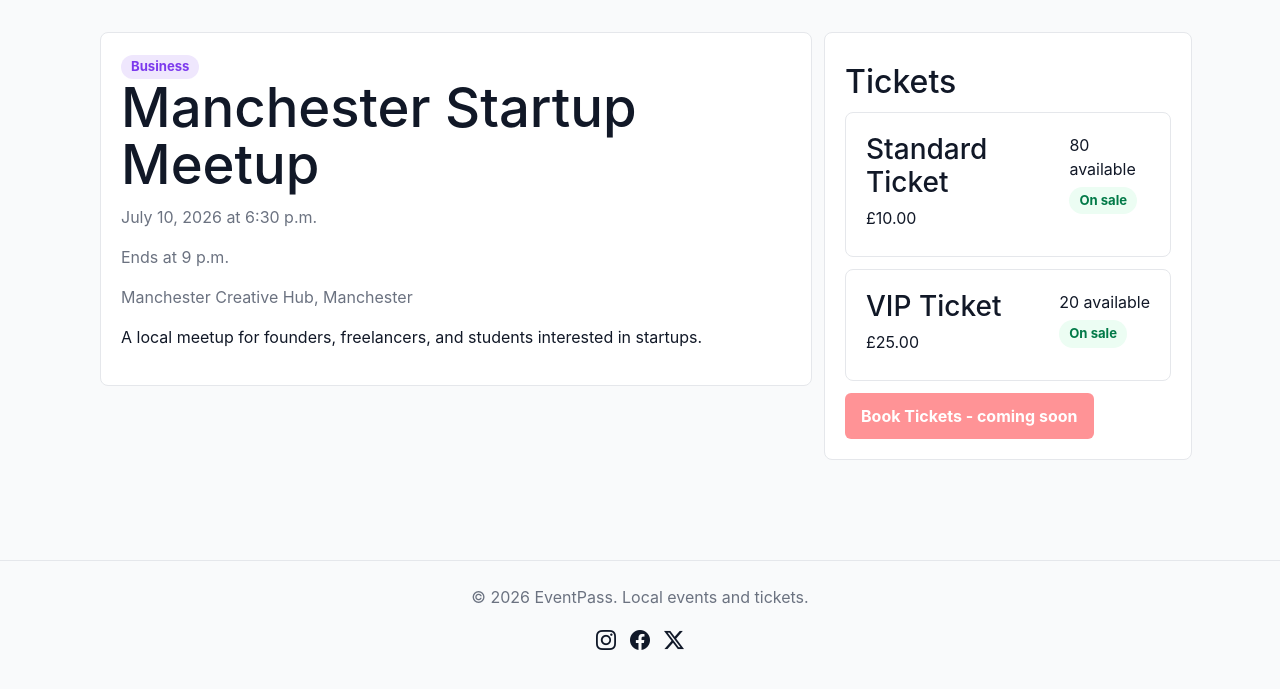
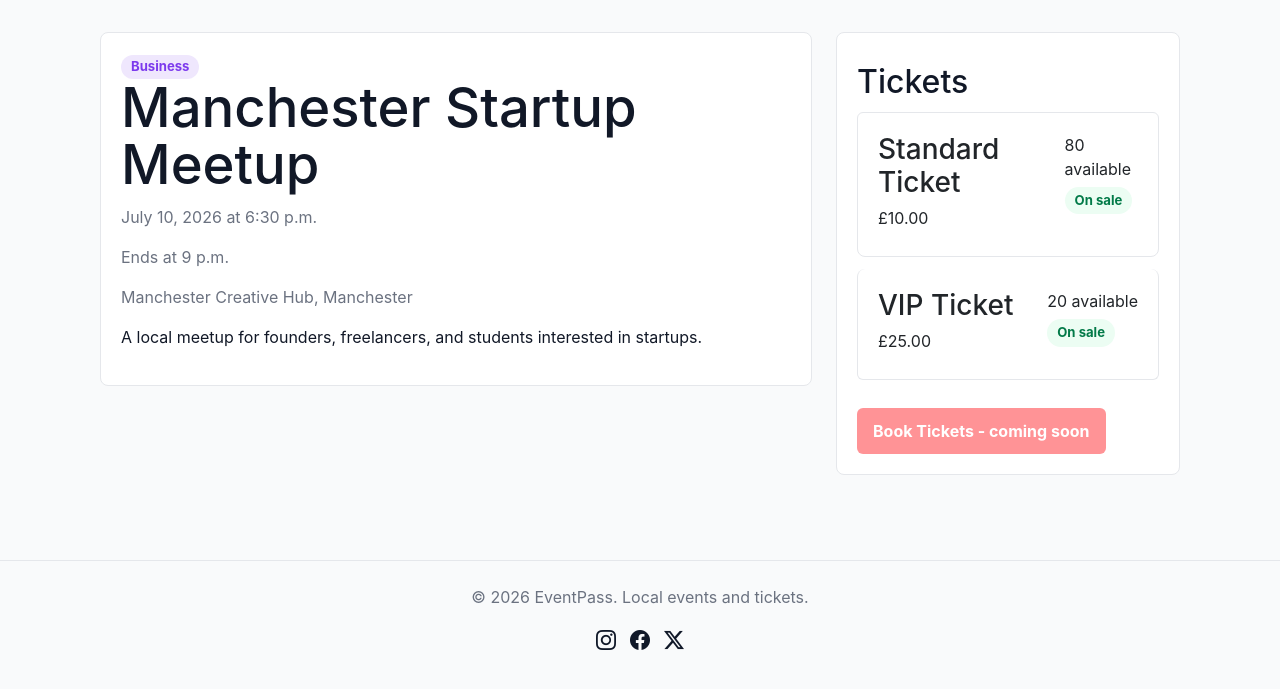
Before and after one commit to bankaiogx/eventpass, a Django app: page /events/1/ in a window 1280 px wide. Shown: the part 84-773 px from the top of the page. Run offline with Django 5.2, Linux system fonts and the light colour scheme; data comes from the database, SQL or seed files in the repository.

Commit message:
Style ticket section on event detail

```diff
--- a/templates/events/event_detail.html
+++ b/templates/events/event_detail.html
@@ -22,11 +22,13 @@
             </div>
         </section>
 
-        <aside class="col-lg-4 ticket-panel">
+        <aside class="col-lg-4">
+            <div class="ticket-panel">
                 <h2>Tickets</h2>
                 {% if ticket_types %}
+                    <div class="list-group mb-3">
                         {% for ticket in ticket_types %}
-                    <div class="ticket-row">
+                            <div class="list-group-item ticket-row">
                                 <div>
                                     <h3>{{ ticket.name }}</h3>
                                     <p>£{{ ticket.price }}</p>
@@ -41,10 +43,12 @@
                                 </div>
                             </div>
                         {% endfor %}
+                    </div>
                     <button class="button" type="button" disabled>Book Tickets - coming soon</button>
                 {% else %}
                     <p>No active tickets are available for this event yet.</p>
                 {% endif %}
+            </div>
         </aside>
     </div>
 </article>
```
Lines whose indentation alone changed are shown as unchanged.
